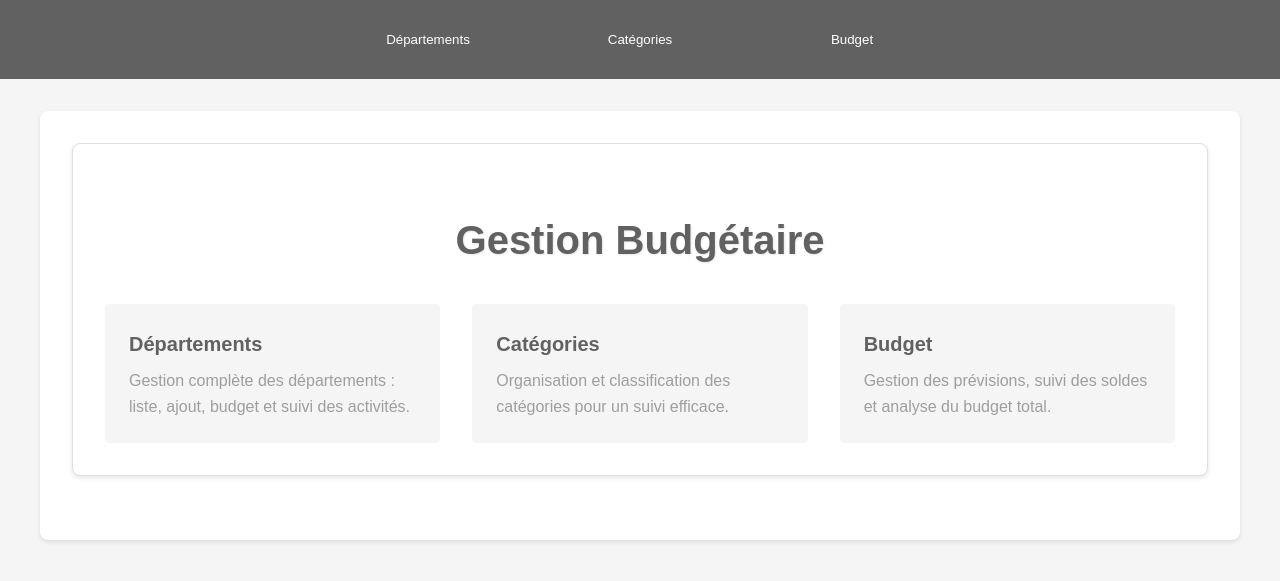
After one commit to liantsoaalicia/Prevision-Budget, a PHP site: page /pages/template.php in a window 1280 px wide. The commit adds this page. Shown: the top 581 px of the page. Run offline with PHP 8.4, Linux system fonts and the light colour scheme.

Commit message:
templatefotsiny

```diff
--- /dev/null
+++ b/assets/script.js
@@ -0,0 +1,43 @@
+document.addEventListener('DOMContentLoaded', function() {
+    // Gestion des onglets
+    const tabs = document.querySelectorAll('.tab');
+
+    tabs.forEach(tab => {
+        tab.addEventListener('click', function() {
+            // Fermer tous les panneaux
+            document.querySelectorAll('.panel').forEach(panel => {
+                panel.style.maxHeight = null;
+            });
+
+            // Ouvrir le panneau sélectionné
+            const panel = this.nextElementSibling;
+            panel.style.maxHeight = panel.scrollHeight + "px";
+        });
+    });
+
+    // Animation des dropdowns
+    const dropdowns = document.querySelectorAll('.dropdown');
+    dropdowns.forEach(dropdown => {
+        dropdown.addEventListener('mouseenter', function() {
+            this.querySelector('.dropdown-content').style.opacity = '1';
+            this.querySelector('.dropdown-content').style.pointerEvents = 'auto';
+        });
+
+        dropdown.addEventListener('mouseleave', function() {
+            this.querySelector('.dropdown-content').style.opacity = '0';
+            this.querySelector('.dropdown-content').style.pointerEvents = 'none';
+        });
+    });
+
+    // Gestion des formulaires
+    // const forms = document.querySelectorAll('form');
+    // forms.forEach(form => {
+    //     form.addEventListener('submit', function(e) {
+    //         e.preventDefault();
+    //         const formData = new FormData(this);
+    //         // À remplacer par votre logique de traitement des données
+    //         console.log([...formData.entries()]);
+    //         this.reset();
+    //     });
+    // });
+});
--- /dev/null
+++ b/assets/style.css
@@ -0,0 +1,254 @@
+/* Variables de couleurs */
+:root {
+    --gray-light: #f5f5f5;
+    --gray-medium: #e0e0e0;
+    --gray-dark: #9e9e9e;
+    --gray-darker: #616161;
+    --primary-bg: #ffffff;
+}
+
+/* Réinitialisation générale */
+* {
+    margin: 0;
+    padding: 0;
+    box-sizing: border-box;
+}
+
+/* Styles généraux */
+body {
+    font-family: 'Arial', sans-serif;
+    background-color: var(--gray-light);
+    line-height: 1.6;
+}
+
+/* Navigation principale */
+.main-nav {
+    background-color: var(--gray-darker);
+    position: sticky;
+    top: 0;
+    z-index: 100;
+}
+
+.main-nav ul {
+    display: flex;
+    justify-content: center;
+    padding: 1rem;
+    margin: 0 auto;
+    max-width: 1200px;
+}
+
+/* Boutons de menu */
+.dropdown {
+    position: relative;
+    display: inline-block;
+    margin: 0 1rem;
+}
+
+.dropbtn {
+    width: 180px;
+    background-color: var(--gray-darker);
+    color: white;
+    padding: 1rem;
+    border: none;
+    cursor: pointer;
+    transition: background-color 0.3s;
+    text-align: center;
+}
+
+.dropbtn:hover {
+    background-color: var(--gray-medium);
+}
+
+/* Menus déroulants */
+.dropdown-content {
+    display: none;
+    position: absolute;
+    background-color: var(--primary-bg);
+    min-width: 200px;
+    box-shadow: 0 8px 16px rgba(0,0,0,0.2);
+    z-index: 101;
+    left: 50%;
+    transform: translateX(-50%);
+}
+
+.dropdown-content a {
+    color: var(--gray-darker);
+    padding: 12px 16px;
+    text-decoration: none;
+    display: block;
+    transition: background-color 0.3s;
+}
+
+.dropdown-content a:hover {
+    background-color: var(--gray-light);
+}
+
+/* Animation des menus */
+.dropdown:hover .dropdown-content {
+    display: block;
+}
+
+/* Contenu principal */
+.content {
+    max-width: 1200px;
+    margin: 2rem auto;
+    padding: 2rem;
+    background-color: var(--primary-bg);
+    border-radius: 8px;
+    box-shadow: 0 2px 4px rgba(0,0,0,0.1);
+}
+
+section {
+    margin-bottom: 2rem;
+    padding: 1rem;
+    border: 1px solid var(--gray-medium);
+    border-radius: 4px;
+}
+
+h2 {
+    color: var(--gray-darker);
+    margin-bottom: 1rem;
+}
+
+/* Tables */
+table {
+    width: 100%;
+    border-collapse: collapse;
+    margin-top: 1rem;
+}
+
+th, td {
+    padding: 12px;
+    text-align: left;
+    border-bottom: 1px solid var(--gray-medium);
+}
+
+th {
+    background-color: var(--gray-light);
+    font-weight: bold;
+}
+
+tr:nth-child(even) {
+    background-color: var(--gray-light);
+}
+
+tr:hover {
+    background-color: var(--gray-medium);
+}
+
+/* Formulaires */
+.form-group {
+    margin-bottom: 1rem;
+}
+
+label {
+    display: block;
+    margin-bottom: 0.5rem;
+    color: var(--gray-darker);
+}
+
+input[type="text"],
+input[type="number"],
+select {
+    width: 100%;
+    padding: 0.5rem;
+    border: 1px solid var(--gray-medium);
+    border-radius: 4px;
+}
+
+/* Boutons d'action */
+button {
+    background-color: var(--gray-darker);
+    color: white;
+    padding: 0.75rem 1.5rem;
+    border: none;
+    border-radius: 4px;
+    cursor: pointer;
+    transition: background-color 0.3s;
+}
+
+button:hover {
+    background-color: var(--gray-medium);
+}
+
+/* Médias queries pour responsive */
+@media screen and (max-width: 768px) {
+    .main-nav ul {
+        flex-direction: column;
+        align-items: center;
+    }
+
+    .dropdown {
+        margin: 0.5rem 0;
+    }
+
+    .dropbtn {
+        width: 100%;
+        max-width: 200px;
+    }
+
+    .content {
+        margin: 1rem;
+        padding: 1rem;
+    }
+}
+
+
+/*accueil.php */
+/* Styles pour la page d'accueil */
+.main-title {
+    font-size: 2.5rem;
+    color: var(--gray-darker);
+    text-align: center;
+    margin: 2rem 0;
+    font-weight: bold;
+    text-shadow: 1px 1px 2px rgba(0,0,0,0.1);
+}
+
+#menu-description {
+    padding: 2rem;
+    background-color: var(--primary-bg);
+    border-radius: 8px;
+    box-shadow: 0 2px 4px rgba(0,0,0,0.1);
+}
+
+.menu-sections {
+    display: grid;
+    grid-template-columns: repeat(auto-fit, minmax(300px, 1fr));
+    gap: 2rem;
+    max-width: 1200px;
+    margin: 0 auto;
+}
+
+.menu-item {
+    background-color: var(--gray-light);
+    padding: 1.5rem;
+    border-radius: 4px;
+    transition: background-color 0.3s;
+}
+
+.menu-item:hover {
+    background-color: var(--gray-medium);
+}
+
+.menu-item h3 {
+    color: var(--gray-darker);
+    margin-bottom: 0.5rem;
+    font-size: 1.25rem;
+}
+
+.menu-item p {
+    color: var(--gray-dark);
+    line-height: 1.6;
+}
+
+/* Responsive */
+@media screen and (max-width: 768px) {
+    .menu-sections {
+        grid-template-columns: 1fr;
+    }
+
+    #menu-description {
+        padding: 1rem;
+    }
+}
--- /dev/null
+++ b/pages/accueil.php
@@ -0,0 +1,22 @@
+<section id="menu-description">
+    <h1 class="main-title">Gestion Budg&eacute;taire</h1>
+    <div class="menu-sections">
+        <!-- D&eacute;partements -->
+        <div class="menu-item">
+            <h3>D&eacute;partements</h3>
+            <p>Gestion complète des d&eacute;partements : liste, ajout, budget et suivi des activit&eacute;s.</p>
+        </div>
+
+        <!-- Cat&eacute;gories -->
+        <div class="menu-item">
+            <h3>Cat&eacute;gories</h3>
+            <p>Organisation et classification des cat&eacute;gories pour un suivi efficace.</p>
+        </div>
+
+        <!-- Budget -->
+        <div class="menu-item">
+            <h3>Budget</h3>
+            <p>Gestion des pr&eacute;visions, suivi des soldes et analyse du budget total.</p>
+        </div>
+    </div>
+</section>
--- /dev/null
+++ b/pages/template.php
@@ -0,0 +1,51 @@
+<?php
+    $page = "accueil";
+    //$page = $_GET['page'];
+    $page = $page.".php";
+?>
+<!DOCTYPE html>
+<html lang="fr">
+<head>
+    <meta charset="UTF-8">
+    <meta name="viewport" content="width=device-width, initial-scale=1.0">
+    <title>Gestion Budg&eacute;taire</title>
+    <link rel="stylesheet" href="../assets/style.css">
+</head>
+<body>
+    <header>
+        <nav class="main-nav">
+            <ul>
+                <li class="dropdown">
+                    <button class="dropbtn">D&eacute;partements</button>
+                    <div class="dropdown-content">
+                        <a href="#departements">Liste des d&eacute;partements</a>
+                        <a href="#ajout-departement">Ajouter d&eacute;partement</a>
+                        <a href="#budget-departement">Voir budget d&eacute;partement</a>
+                    </div>
+                </li>
+                <li class="dropdown">
+                    <button class="dropbtn">Cat&eacute;gories</button>
+                    <div class="dropdown-content">
+                        <a href="#categories">Liste des cat&eacute;gories</a>
+                        <a href="#ajout-categorie">Ajouter cat&eacute;gorie</a>
+                    </div>
+                </li>
+                <li class="dropdown">
+                    <button class="dropbtn">Budget</button>
+                    <div class="dropdown-content">
+                        <a href="#previsions">Ajouter pr&eacute;vision</a>
+                        <a href="#soldes">Voir soldes</a>
+                        <a href="#budget-total">Voir budget total</a>
+                    </div>
+                </li>
+            </ul>
+        </nav>
+    </header>
+
+    <main class="content">
+        <?php include("$page"); ?>
+    </main>
+
+    <script src="../assets/script.js"></script>
+</body>
+</html>
```
Also changed, not shown: index.php (+1 -7 lines).
